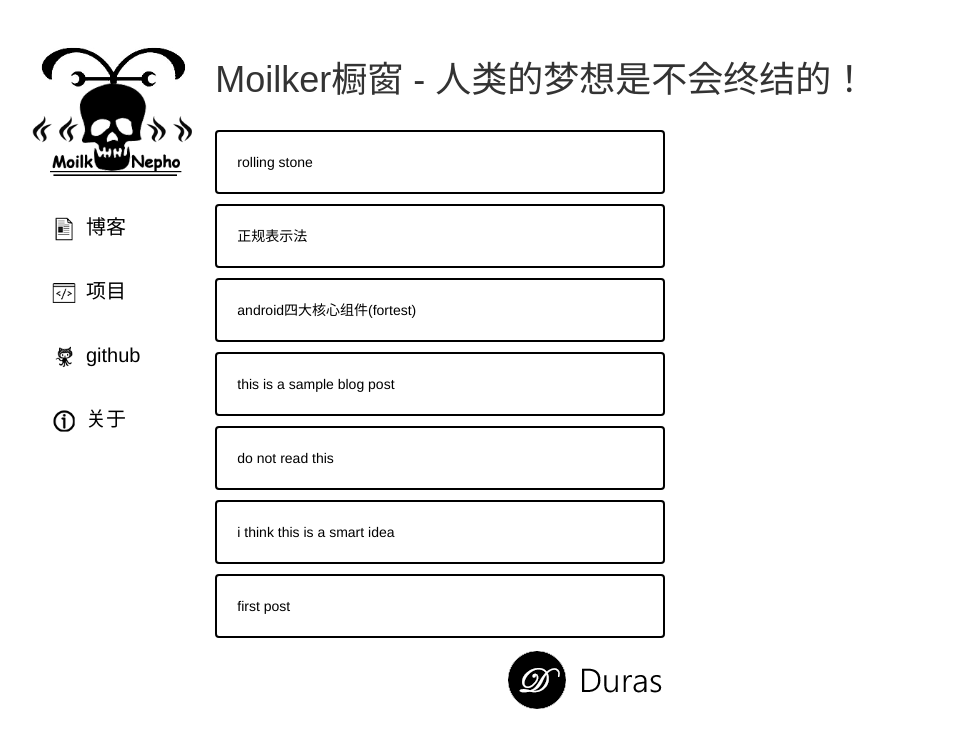
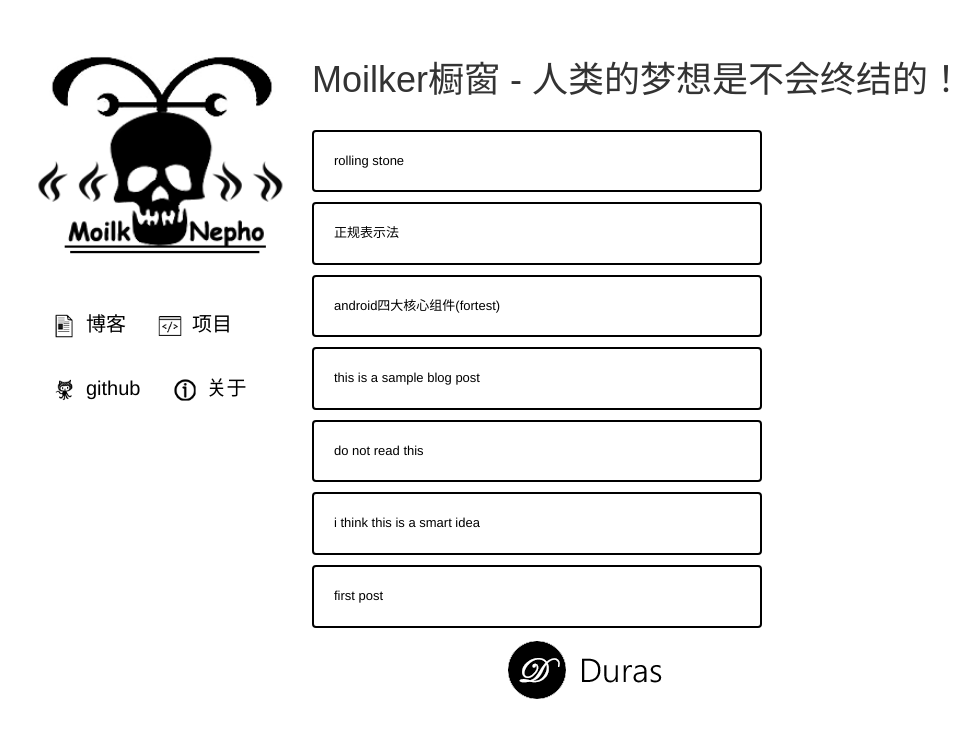
Before and after one commit to MoilkNepho/MoilkNepho.github.io, a Jekyll site: the page built from index.html, in a window 1280 px wide. Shown: the top 748 px of the page, without its empty margins (53-1033 px from the left). Built offline with Jekyll 4.4.1, drawn with Linux system fonts in a browser that asks for light colours; Markdown is read by kramdown in place of the engine named in the settings; comment, search, counter and statistics services are not loaded.

Commit message:
优化架构

```diff
--- a/_layouts/default.html
+++ b/_layouts/default.html
@@ -3,7 +3,7 @@
 {% include head.html %}
 <body>
 	<div class="container page-content">
-		<div class="col-md-2 col-sidebar">
+	<div class="col-md-3 col-sidebar">
 			{% include sidebar.html %}
 		</div>
 		<div class="col-md-9 col-content">
--- a/css/styles.css
+++ b/css/styles.css
@@ -9,6 +9,7 @@ html {
 }
 
 .col-content {
+	font-size: 13px;
 	padding-right: 0px;
 	margin-left: auto;
 	margin-right: auto;
```
